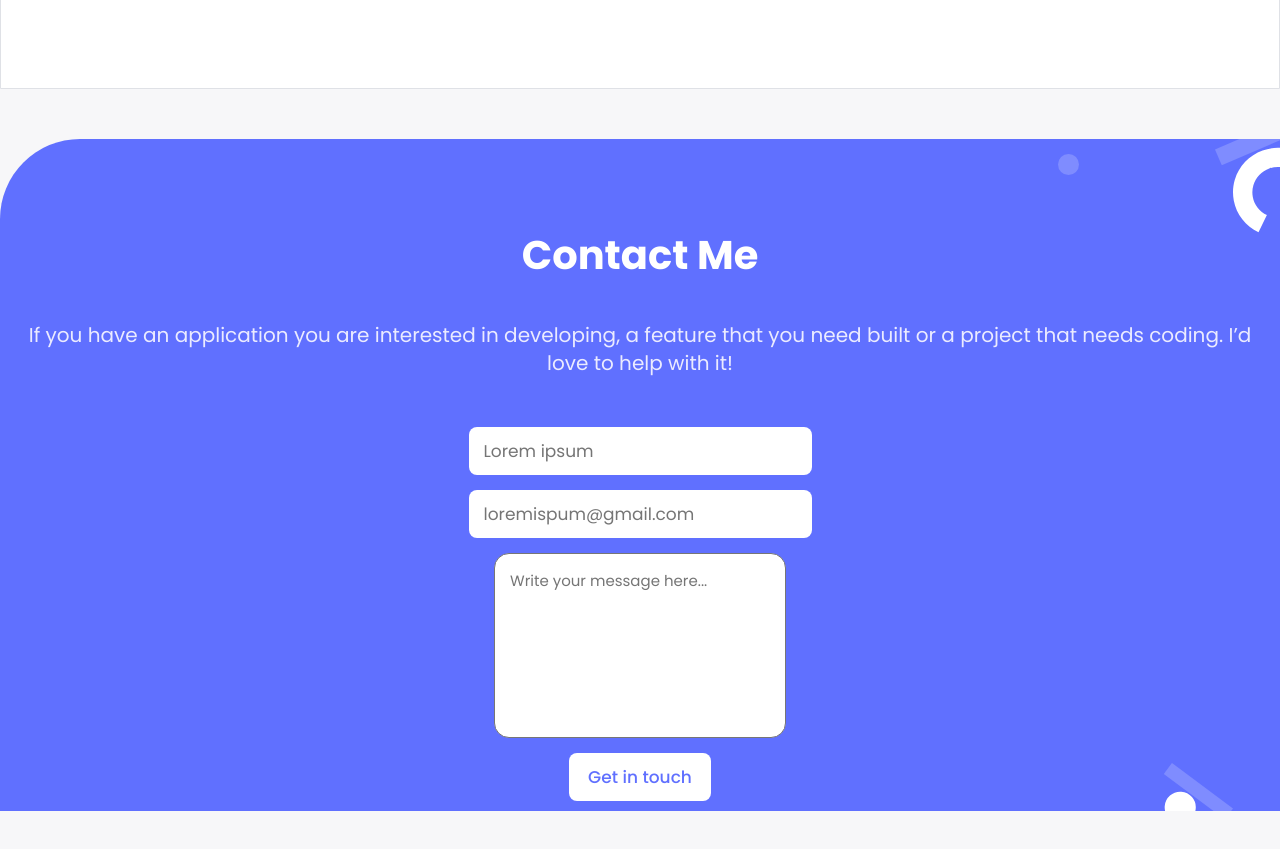
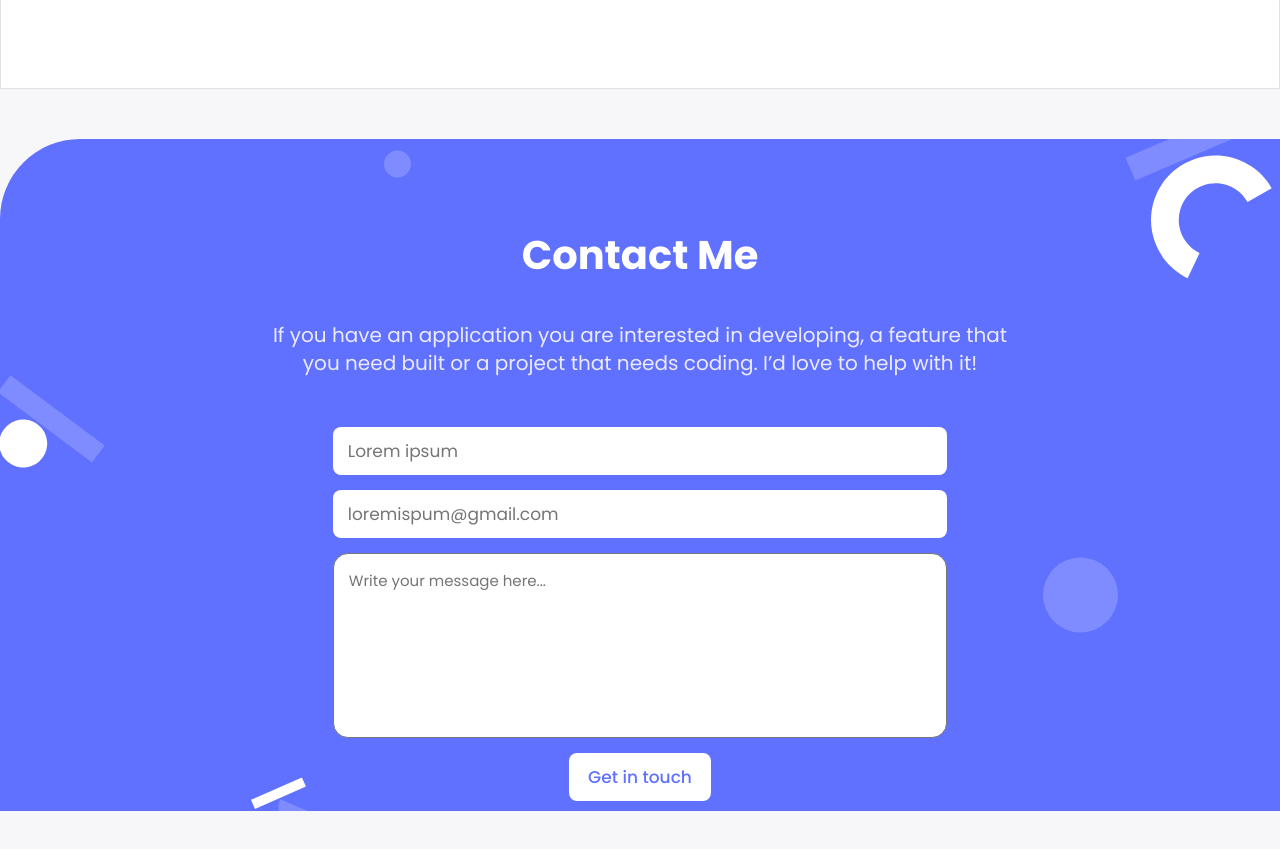
Before and after one commit to NoelLincoln/myportfolio, a website: page index.html in a window 1280 px wide. Shown: the part 3300-4149 px from the top of the page. Drawn offline with Linux system fonts and the light colour scheme.

Commit message:
style contact form for desktop view

```diff
--- a/style.css
+++ b/style.css
@@ -676,7 +676,7 @@ input[type='checkbox']:focus + label {
   flex-direction: column;
   background: #6070ff;
   align-items: center;
-  background-image: url(assets/images/contact-form-mobile.svg);
+  background-image: url(assets/images/contact-form-bg.svg);
   background-repeat: no-repeat;
   background-position: right;
 }
@@ -895,4 +895,21 @@ input[type='submit']:active {
     background: #dfe1e6;
     border: none;
   }
+
+  .contact-form {
+    padding-left: 20%;
+    padding-right: 20%;
+  }
+
+  input[type='text'] {
+    width: 80%;
+  }
+
+  input[type='email'] {
+    width: 80%;
+  }
+
+  textarea {
+    width: 80%;
+  }
 }
```
Also changed, not shown: assets/images/contact-form-bg.svg (added).
